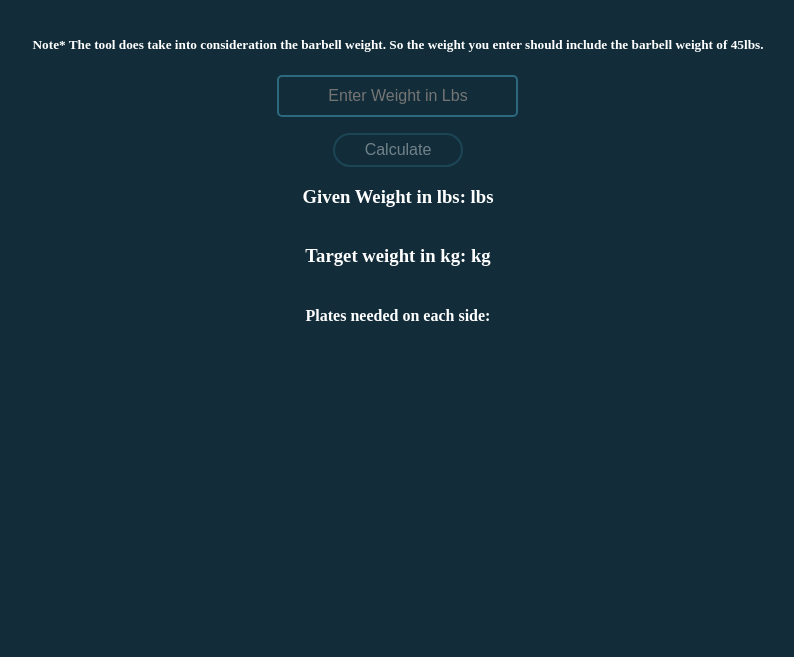
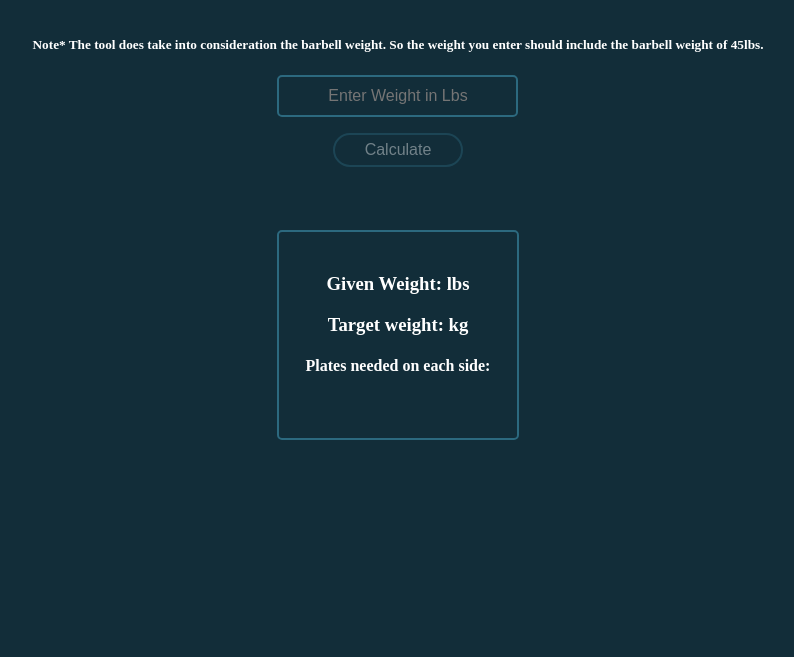
Before and after one commit to singhpalwinder/my_website, a PHP site: page /fitness/Calculate_plates/plates_calculator.php in a window 1280 px wide. Shown: the part 181-838 px from the top of the page, without its empty margins (242-1036 px from the left). Run offline with PHP 8.4, Linux system fonts and the light colour scheme; the visitor is signed in with stand-in values (Sample User, id 1); data that the repository does not hold is empty.

Commit message:
improved plates_calculator results view

```diff
--- a/fitness/Calculate_plates/plates_calculator.php
+++ b/fitness/Calculate_plates/plates_calculator.php
@@ -120,8 +120,9 @@ if ($_SERVER["REQUEST_METHOD"] == "POST" && isset($_POST['weight_in_lbs'])) {
     if (isset($_SESSION['results'])) {
         $results = $_SESSION['results'];
 
-        echo "<h3>Given Weight in lbs: " . $results['weight_lbs'] . "lbs</h3>";
-        echo "<h3>Target weight in kg: " . $results['weight_kg'] . "kg</h3>";
+       echo "<div class='result'>";
+       echo "<h3>Given Weight: " . $results['weight_lbs'] . "lbs</h3>";
+        echo "<h3>Target weight: " . $results['weight_kg'] . "kg</h3>";
 
         echo "<h4>Plates needed on each side:</h4>";
         echo "<ul>";
@@ -130,6 +131,7 @@ if ($_SERVER["REQUEST_METHOD"] == "POST" && isset($_POST['weight_in_lbs'])) {
             echo "<li class='" . $class_name . "'>" . floatval($plate) . " kg plates: $count</li>";
         }
         echo "</ul>";
+       echo "</div>";
 
         // Clear the session data
         unset($_SESSION['results']);
@@ -145,24 +147,7 @@ if ($_SERVER["REQUEST_METHOD"] == "POST" && isset($_POST['weight_in_lbs'])) {
 
         weightInput.addEventListener("input", function() {
             const weightValue = parseFloat(weightInput.value);
-                if (isNaN(weightValue) || weightValue <= 0 || weightValue > 2000) {
-                    calculateButton.disabled = true;
-                } else {
-                    calculateButton.disabled = false;
-                }
-            });
-        });
-        document.addEventListener('DOMContentLoaded', function() {
-            const weightInput = document.getElementById("weight_input");
-            const calculateButton = document.getElementById("calculate_button");
-
-            weightInput.addEventListener("input", function() {
-            const weightValue = parseFloat(weightInput.value);
-            if (isNaN(weightValue) || weightValue <= 0 || weightValue > 2000) {
-                calculateButton.disabled = true;
-            } else {
-                calculateButton.disabled = false;
-            }
+            calculateButton.disabled = isNaN(weightValue) || weightValue <= 0 || weightValue > 2000;
         });
     });
 </script>
--- a/fitness/Calculate_plates/styling.css
+++ b/fitness/Calculate_plates/styling.css
@@ -167,3 +167,32 @@ li.plate-1_25::before {
     -webkit-appearance: none; /* For Webkit browsers */
     -moz-appearance: textfield; /* For Mozilla Firefox */
 }
+.result {
+    margin-top: 3.9rem;
+    overflow: hidden;
+    width: auto;
+    text-align: center; /* Centers inline-block elements within .result */
+    padding: 23px 27px;
+    font-size: 16px;
+    background-color: transparent;
+    border: 2px solid #2C697F;
+    border-radius: 5px;
+    outline: none;
+    transition: opacity 0.3s, border-color 0.3s;
+    -webkit-appearance: none;
+    -moz-appearance: textfield;
+}
+
+.result ul {
+    display: inline-block; /* Allows the ul to be centered */
+    text-align: start; /* Aligns the content to the start (left in LTR languages) */
+    padding: 0; /* Remove default padding */
+    margin: 0; /* Remove default margin to help with centering */
+    list-style-position: inside; /* Places the bullet points inside the content flow */
+}
+
+.result li {
+    text-align: start; /* Ensures li content aligns to the start */
+    list-style-type: none; /* Adds bullet points */
+    display: list-item; /* Displays the element as a list item */
+}
```
Lines whose indentation alone changed are shown as unchanged.
